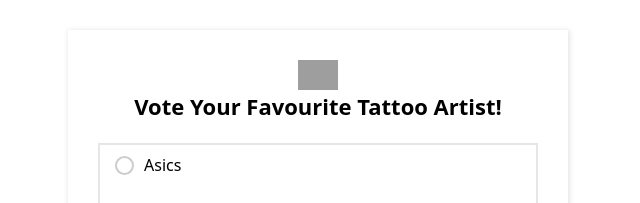
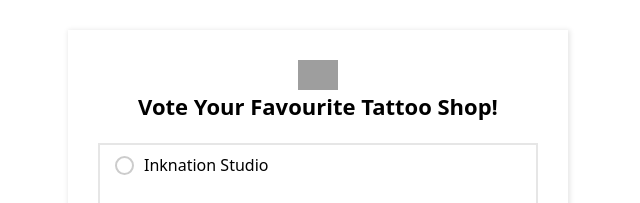
Before and after one commit to Bavkdoorgang/tattooprovidence, a React (Vite) app: page / in a window 1280 px wide. Shown: the part 174-377 px from the top of the page, without its empty margins (322-962 px from the left). Built offline with nearby package versions, Linux system fonts and the light colour scheme; grey boxes are pictures that could not be loaded.

Commit message:
Update App.tsx

```diff
--- a/src/App.tsx
+++ b/src/App.tsx
@@ -22,7 +22,7 @@
     <main className='flex items-center justify-center w-screen min-h-screen flex-col'>
       <div className="wrapper">
         <header>
-          <center><img src="https://cdn-icons-png.flaticon.com/512/927/927295.png" style={{ width: '9%' }} alt="Vote" />Vote Your Favourite Tattoo Artist!</center>
+          <center><img src="https://cdn-icons-png.flaticon.com/512/927/927295.png" style={{ width: '9%' }} alt="Vote" />Vote Your Favourite Tattoo Shop!</center>
         </header>
         <div className="poll-area" id="hidden">
           <input type="checkbox" name="poll" id="opt-1" />
@@ -34,7 +34,7 @@
             <div className="row">
               <div className="column">
                 <span className="circle"></span>
-                <span className="text">Asics</span>
+                <span className="text">Inknation Studio</span>
               </div>
               <span className="percent">36%</span>
             </div>
```
